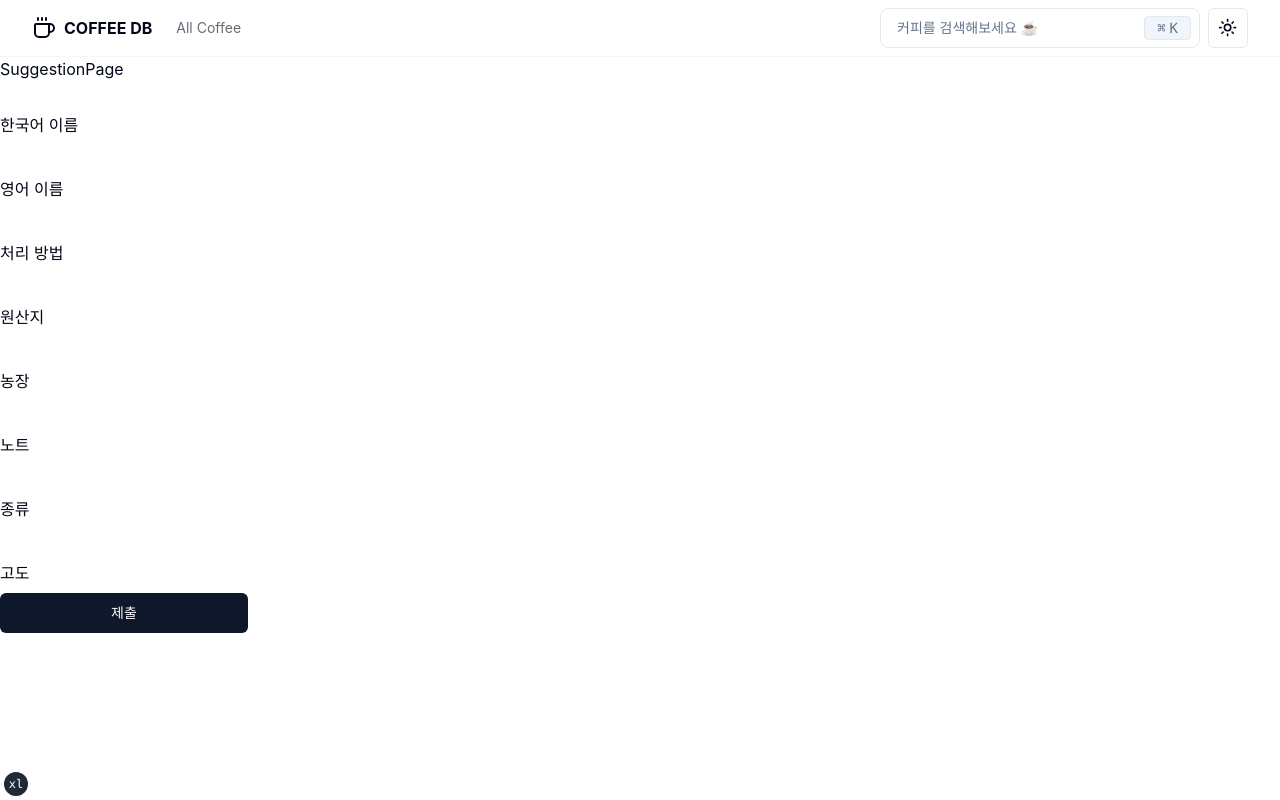
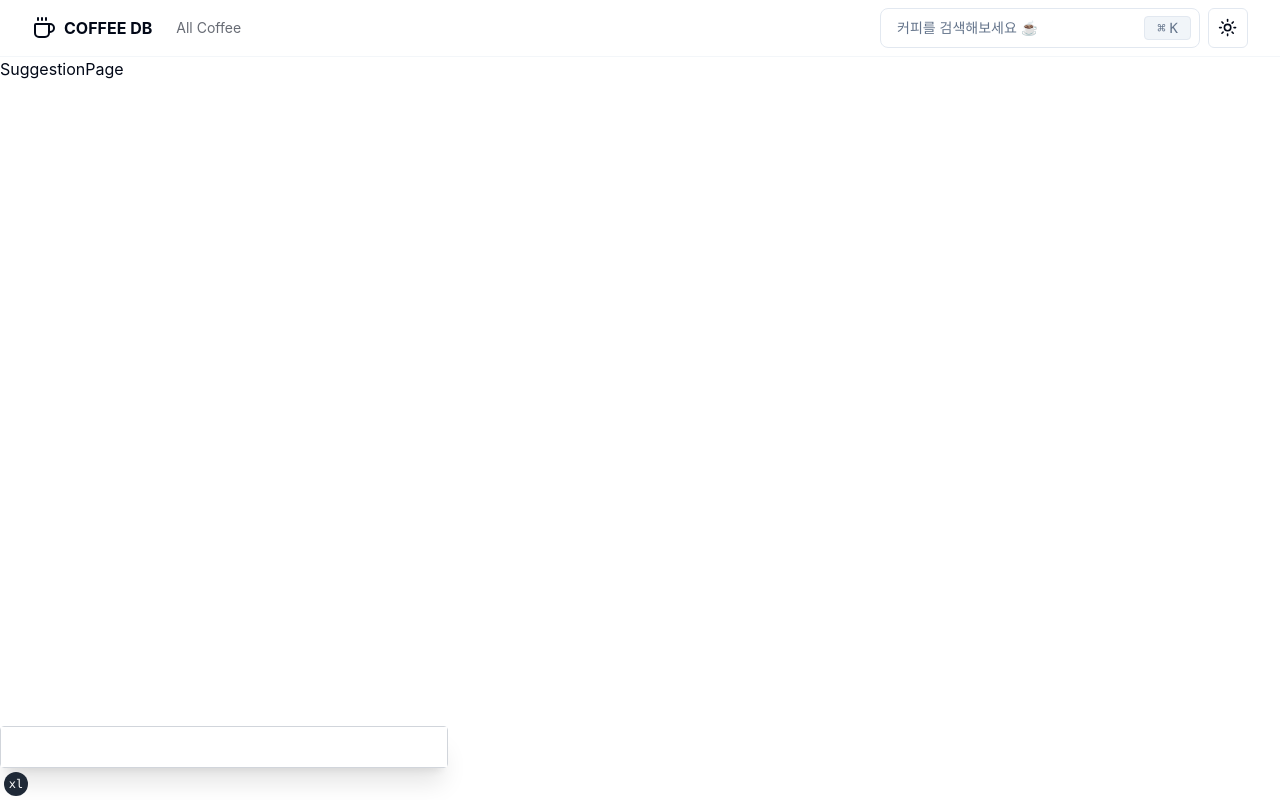
Before and after one commit to dydfuf/coffee-db, a Next.js app: page /coffee/suggestion in a window 1280 px wide. Built offline with nearby package versions, Linux system fonts and the light colour scheme; a web font is replaced by a local one.

Commit message:
feat: 이미지를 구조화된 데이터로 받을 수 있도록 합니다.

```diff
--- /dev/null
+++ b/app/api/chat/route.ts
@@ -0,0 +1,20 @@
+import { coffeeSchema } from "@/schema/coffee";
+import { openai } from "@ai-sdk/openai";
+import { convertToCoreMessages, generateObject } from "ai";
+
+// Allow streaming responses up to 30 seconds
+export const maxDuration = 30;
+
+export async function POST(req: Request) {
+  const { messages } = await req.json();
+  console.log({ messages });
+  console.log(convertToCoreMessages(messages));
+
+  const objectResult = await generateObject({
+    model: openai("gpt-4o-mini"),
+    schema: coffeeSchema,
+    messages: convertToCoreMessages(messages),
+  });
+
+  return objectResult.toJsonResponse();
+}
--- a/app/coffee/suggestion/actions.ts
+++ b/app/coffee/suggestion/actions.ts
@@ -14,3 +14,29 @@ export async function insertCoffeeInfo(
     throw error;
   }
 }
+
+const getUploadUrl = async () => {
+  const res = await fetch(
+    `https://api.cloudflare.com/client/v4/accounts/${process.env.CLOUDFLARE_ACCOUNT_ID}/images/v2/direct_upload`,
+    {
+      method: "POST",
+      headers: {
+        "Content-Type": "application/json",
+        Authorization: `Bearer ${process.env.CLOUDFLARE_API_KEY}`,
+      },
+    }
+  );
+  const data = await res.json();
+  return data.result.uploadURL;
+};
+
+export async function uploadImage(formData: FormData) {
+  const uploadUrl = await getUploadUrl();
+  const res = await fetch(uploadUrl, {
+    method: "POST",
+    body: formData,
+  });
+  const data = await res.json();
+  const imageUrl = `https://imagedelivery.net/${process.env.CLOUDFLARE_IMAGE_DELIVERY_KEY}/${data.result.id}/public`;
+  return imageUrl;
+}
--- a/app/coffee/suggestion/page.tsx
+++ b/app/coffee/suggestion/page.tsx
@@ -1,50 +1,86 @@
 "use client";
 
-import { Button } from "@/components/ui/button";
-import { insertCoffeeInfo } from "./actions";
+import { experimental_useObject as useObject } from "ai/react";
+import { useEffect, useRef, useState } from "react";
+import { coffeeSchema } from "@/schema/coffee";
+import { uploadImage } from "./actions";
 
 export default function SuggestionPage() {
-  const handleSubmit = async (e: React.FormEvent<HTMLFormElement>) => {
-    e.preventDefault();
+  const { object, submit: handleObjectSubmit } = useObject({
+    api: "/api/chat",
+    schema: coffeeSchema,
+  });
 
-    const formData = new FormData(e.target as HTMLFormElement);
-    const data = Object.fromEntries(formData.entries());
+  const [files, setFiles] = useState<FileList | undefined>(undefined);
+  const fileInputRef = useRef<HTMLInputElement>(null);
 
-    await insertCoffeeInfo({
-      name_kr: data.name_kr as string,
-      name_en: data.name_en as string,
-      processing: data.processing as string,
-      origin: data.origin as string,
-      farm: data.farm as string,
-      notes: (data.notes as string).split(","),
-      variety: data.variety as string,
-      altitude: data.altitude as string,
-    });
-    console.log(data);
+  const handlePaste = (event: React.ClipboardEvent<HTMLInputElement>) => {
+    const items = event.clipboardData.items;
+    for (let i = 0; i < items.length; i++) {
+      const item = items[i];
+      if (item.kind === "file" && item.type.startsWith("image/")) {
+        const file = item.getAsFile();
+
+        if (file) {
+          setFiles(new DataTransfer().files);
+          const dataTransfer = new DataTransfer();
+          dataTransfer.items.add(file);
+          setFiles(dataTransfer.files);
+        }
+      }
+    }
   };
 
   return (
     <div>
       SuggestionPage
-      <form onSubmit={handleSubmit} className="flex flex-col gap-2">
-        <input type="text" name="name_kr" />
-        <label htmlFor="name_kr">한국어 이름</label>
-        <input type="text" name="name_en" />
-        <label htmlFor="name_en">영어 이름</label>
-        <input type="text" name="processing" />
-        <label htmlFor="processing">처리 방법</label>
-        <input type="text" name="origin" />
-        <label htmlFor="origin">원산지</label>
-        <input type="text" name="farm" />
-        <label htmlFor="farm">농장</label>
-        <input type="text" name="notes" />
-        <label htmlFor="notes">노트</label>
-        <input type="text" name="variety" />
-        <label htmlFor="variety">종류</label>
-        <input type="text" name="altitude" />
-        <label htmlFor="altitude">고도</label>
-        <Button type="submit">제출</Button>
-      </form>
+      <div className="flex flex-col w-full max-w-md py-24 mx-auto stretch">
+        {object && <pre>{JSON.stringify(object, null, 2)}</pre>}
+
+        <form
+          onSubmit={async (event) => {
+            event.preventDefault();
+            if (!files || files.length === 0) {
+              return;
+            }
+
+            const formData = new FormData();
+            formData.append("file", files[0]);
+            const imageUrl = await uploadImage(formData);
+
+            handleObjectSubmit({
+              messages: [
+                {
+                  role: "user",
+                  content: [
+                    {
+                      type: "text",
+                      text: "다음 이미지를 분석하여, 커피관련 정보를 추출하세요.",
+                    },
+                    {
+                      type: "image",
+                      image: new URL(imageUrl),
+                    },
+                  ],
+                },
+              ],
+            });
+
+            setFiles(undefined);
+
+            if (fileInputRef.current) {
+              fileInputRef.current.value = "";
+            }
+          }}
+          className="fixed bottom-0 w-full max-w-md mb-8 border border-gray-300 rounded shadow-xl"
+        >
+          {files && files.length > 0 && files[0] instanceof File && (
+            // eslint-disable-next-line @next/next/no-img-element
+            <img src={URL.createObjectURL(files[0])} alt="업로드된 이미지" />
+          )}
+          <input className="w-full p-2" onPaste={handlePaste} />
+        </form>
+      </div>
     </div>
   );
 }
--- a/database-generated.types.ts
+++ b/database-generated.types.ts
@@ -19,6 +19,7 @@ export type Database = {
           name_kr: string | null
           notes: string[] | null
           origin: string | null
+          origin_image_uri: string | null
           processing: string | null
           variety: string | null
         }
@@ -31,6 +32,7 @@ export type Database = {
           name_kr?: string | null
           notes?: string[] | null
           origin?: string | null
+          origin_image_uri?: string | null
           processing?: string | null
           variety?: string | null
         }
@@ -43,6 +45,7 @@ export type Database = {
           name_kr?: string | null
           notes?: string[] | null
           origin?: string | null
+          origin_image_uri?: string | null
           processing?: string | null
           variety?: string | null
         }
--- a/package.json
+++ b/package.json
@@ -10,6 +10,7 @@
     "type-gen": "npx supabase gen types typescript --project-id bjhjdwmabljktwfeijyi > database-generated.types.ts "
   },
   "dependencies": {
+    "@ai-sdk/openai": "^0.0.67",
     "@hookform/resolvers": "^3.9.0",
     "@next/third-parties": "^14.2.15",
     "@radix-ui/react-accordion": "^1.2.1",
@@ -45,6 +46,7 @@
     "@toss/hangul": "^1.7.0",
     "@vercel/analytics": "^1.3.1",
     "@vercel/speed-insights": "^1.0.12",
+    "ai": "^3.4.12",
     "class-variance-authority": "^0.7.0",
     "clsx": "^2.1.1",
     "cmdk": "1.0.0",
--- /dev/null
+++ b/schema/coffee.ts
@@ -0,0 +1,17 @@
+import { z } from "zod";
+
+export const coffeeSchema = z.object({
+  id: z.number(),
+  name_kr: z.string().nullable(),
+  name_en: z.string().nullable(),
+  processing: z.string().nullable(),
+  origin: z.string().nullable(),
+  farm: z.string().nullable(),
+  notes: z.array(z.string()).nullable(),
+  variety: z.string().nullable(),
+  altitude: z.string().nullable(),
+  origin_image_uri: z.string().nullable(),
+  created_at: z.string(),
+});
+
+export type Coffee = z.infer<typeof coffeeSchema>;
```
Also changed, not shown: 1 other file (tests, documents, lock files or other folders).
